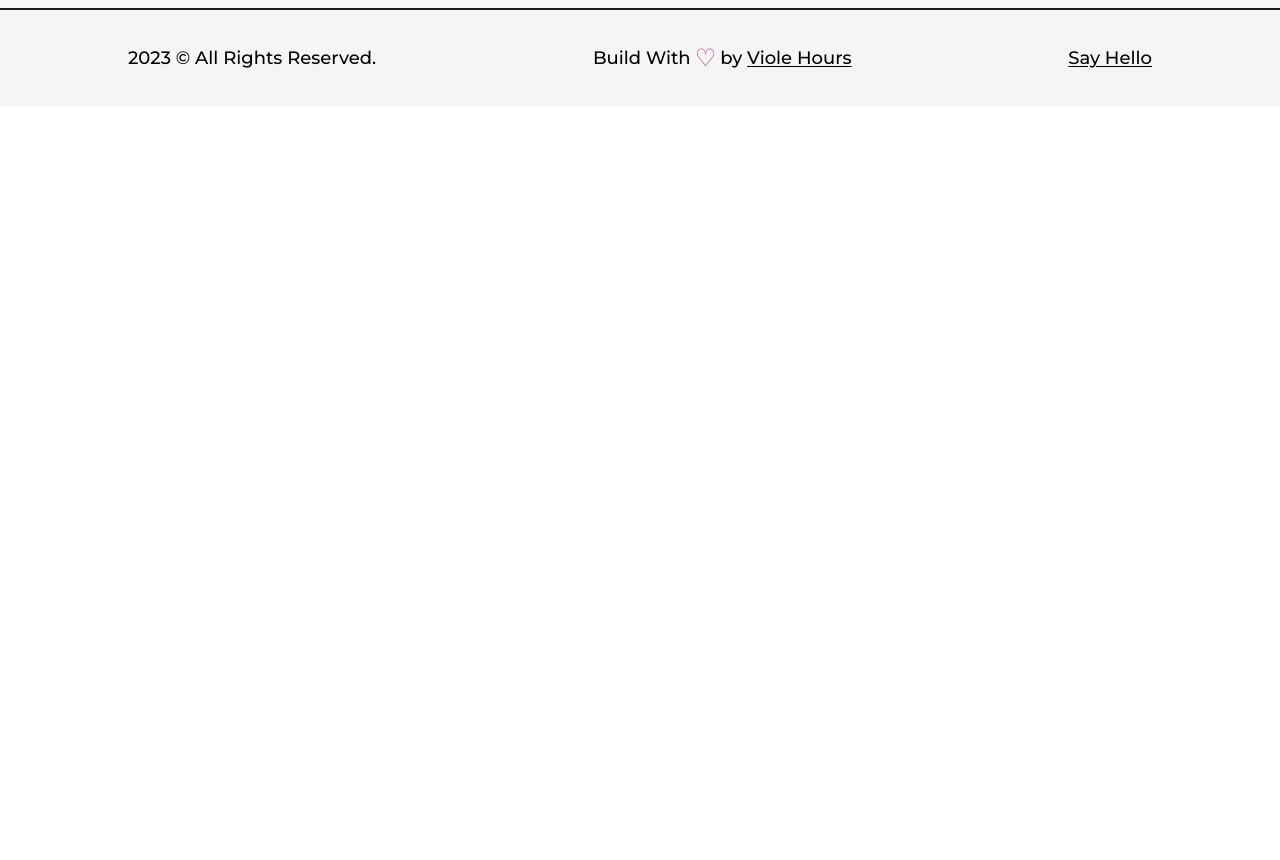
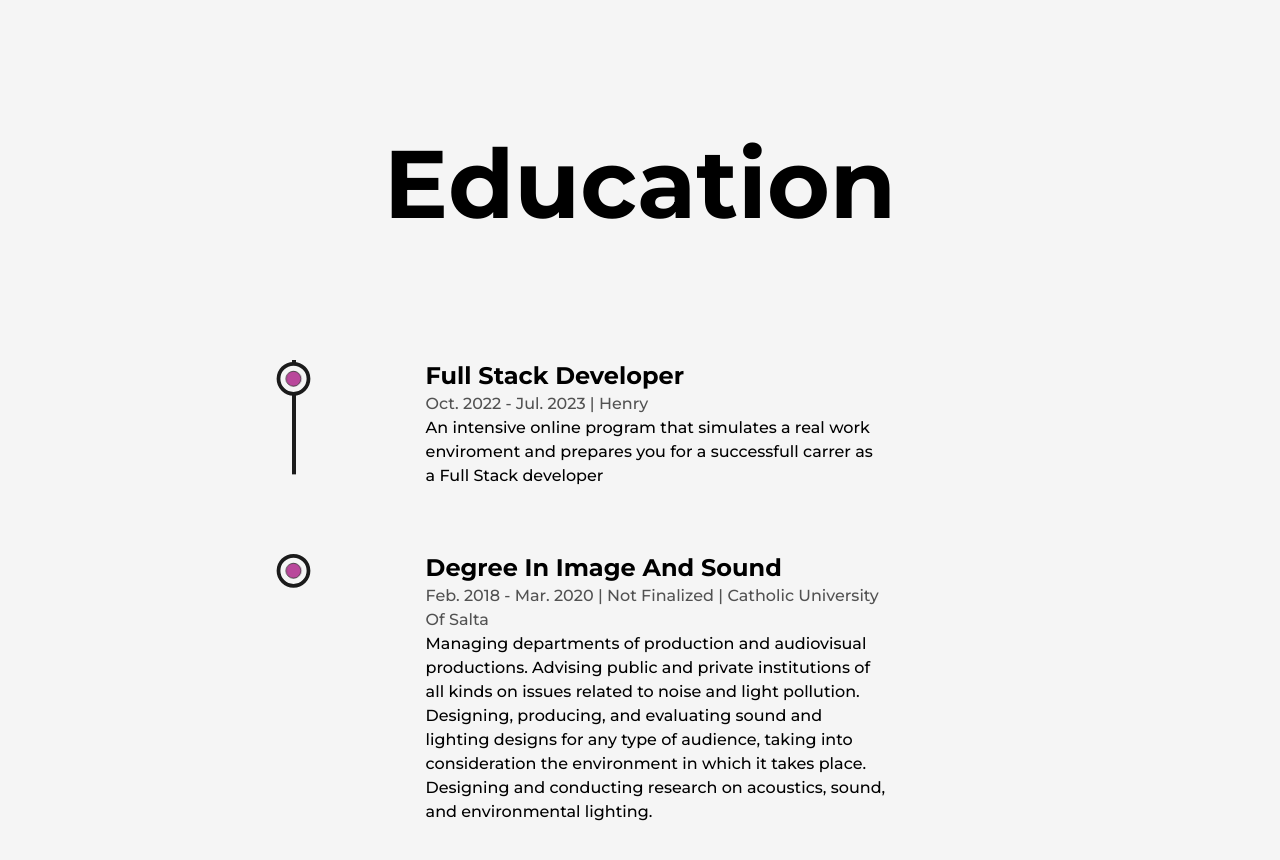
Before and after one commit to VioleHours/My-portfolio, a Next.js app: page /about in a window 1280 px wide. Shown: the part 2300-3160 px from the top of the page. Before the commit the page ends 2406 px from the top, so only its background shows below. Built offline with nearby package versions, Linux system fonts and the light colour scheme.

Commit message:
agregada la educación

```diff
--- /dev/null
+++ b/src/components/Education.js
@@ -0,0 +1,67 @@
+import React, { useRef } from "react";
+import { motion, useScroll } from "framer-motion";
+import LiIcon from "./LiIcon";
+
+const Details = ({ type, time, place, info }) => {
+  const ref = useRef(null);
+  return (
+    <li
+      ref={ref}
+      className="my-8 first:mt-0 last:mb-0 w-[60%] mx-auto flex flex-col items-center justify-between"
+    >
+      <LiIcon reference={ref} />
+      <motion.div
+        initial={{ y: 50 }}
+        whileInView={{ y: 0 }}
+        transition={{ duration: 0.5, type: "spring" }}
+      >
+        <h3 className="capitalize font-bold text-2xl">{type}&nbsp;</h3>
+        <span className="capitalize font-medium text-dark/75">
+          {time} | {place}
+        </span>
+        <p className="font-medium w-full">{info}</p>
+      </motion.div>
+    </li>
+  );
+};
+
+const Education = () => {
+  const ref = useRef(null);
+  const { scrollYProgress } = useScroll({
+    target: ref,
+    offset: ["start end", "center start"],
+  });
+  return (
+    <div className="my-64">
+      <h2 className="font-bold text-8xl mb-32 w-full text-center">
+        Education
+      </h2>
+
+      <div ref={ref} className="w-[75%] mx-auto relative">
+        <motion.div
+          style={{ scaleY: scrollYProgress }}
+          className=" absolute left-9 top-0 w-[4px] h-full bg-dark origin-top"
+        />
+        <ul className="w-full flex flex-col items-start justify-between ml-4">
+          <Details
+            type="Full Stack Developer"
+            time="oct. 2022 - jul. 2023"
+            place="Henry"
+            info="An intensive online program that simulates a real work enviroment and prepares you for a successfull carrer as a Full Stack developer"
+          />
+           <Details
+            type="Degree in Image and Sound"
+            time="feb. 2018 - mar. 2020 | not finalized"
+            place="Catholic University of Salta"
+            info="Managing departments of production and audiovisual productions.
+            Advising public and private institutions of all kinds on issues related to noise and light pollution.
+            Designing, producing, and evaluating sound and lighting designs for any type of audience, taking into consideration the environment in which it takes place.
+            Designing and conducting research on acoustics, sound, and environmental lighting."
+          />
+        </ul>
+      </div>
+    </div>
+  );
+};
+
+export default Education;
```
